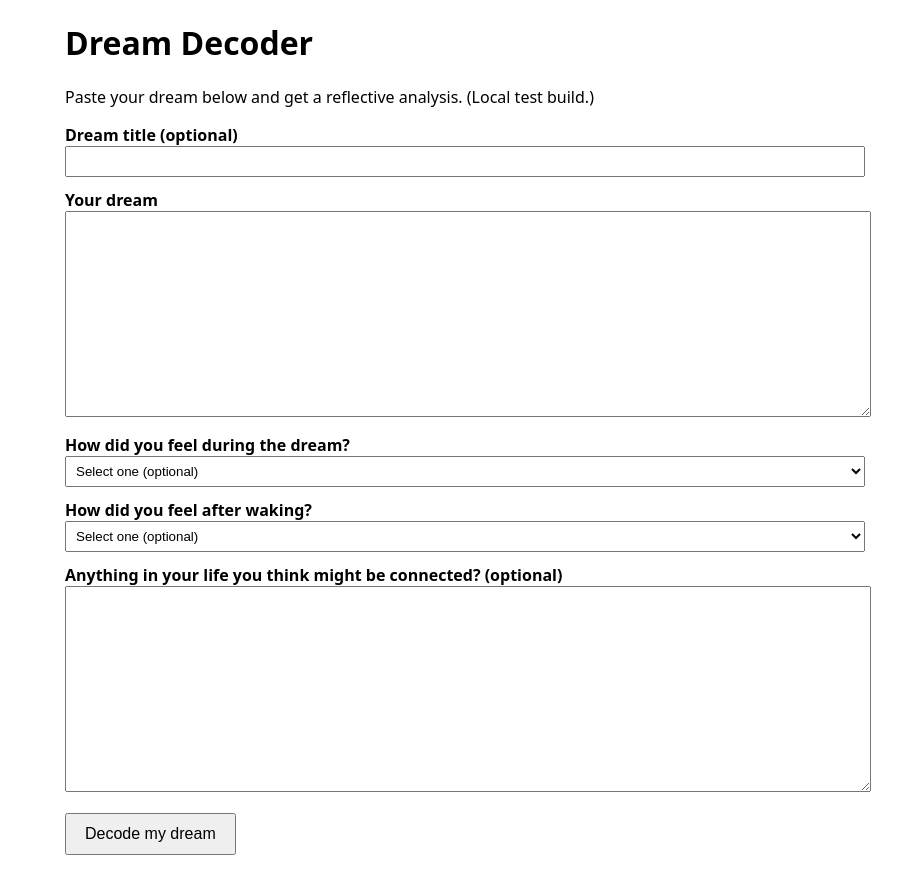
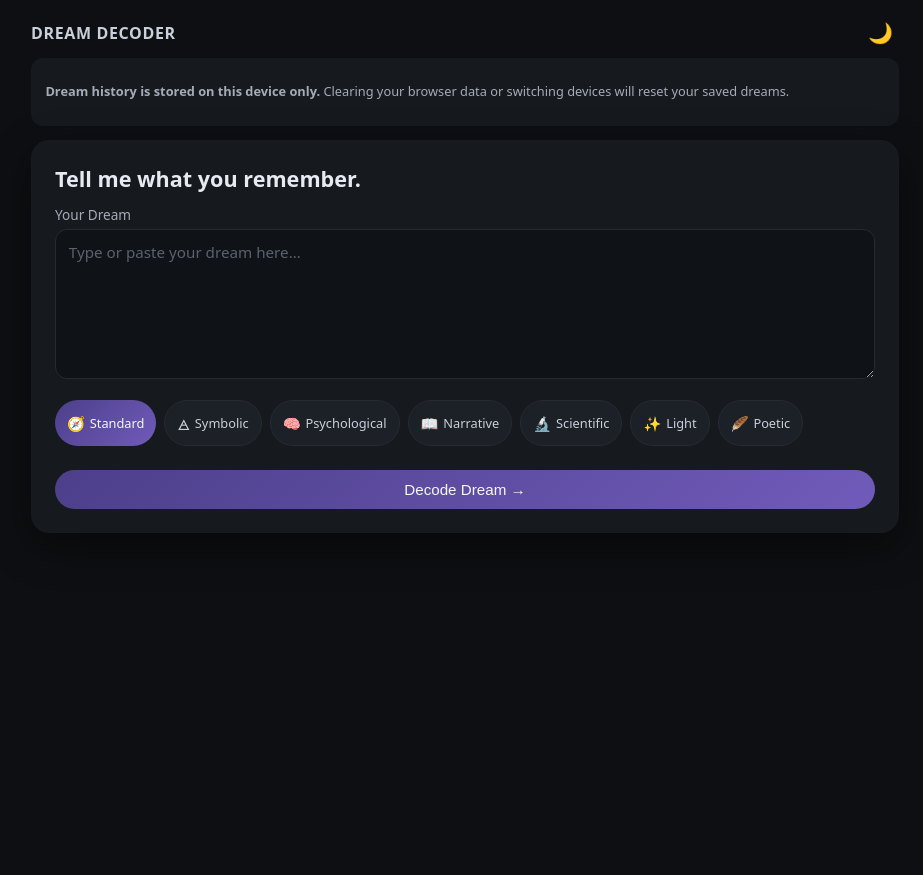
Before and after one commit to kerry-netizen/dream-decoder, a Flask app: page / in a window 1280 px wide. Shown: the whole page, without its empty margins (175-1098 px from the left). After the commit the page ends 509 px from the top, so only its background shows below. Run offline with Flask 3, Linux system fonts and the light colour scheme.

Commit message:
Updated index.html, added dark mode UI, added static assets, added mode support to app.py

```diff
--- a/app.py
+++ b/app.py
@@ -365,7 +365,14 @@
     felt_during: str = "",
     felt_after: str = "",
     life_context: str = "",
+    mode: str = "standard",
 ) -> DreamAnalysis:
+    """
+    Core dream analysis call into the OpenAI model.
+
+    `mode` is kept for future use (different interpretive lenses), and is
+    included in the payload so the model can adapt once we expand the prompt.
+    """
     detected = detect_keywords(dream_text)
     candidate_symbols = extract_candidate_symbols(dream_text)
     global_symbol_stats = compute_symbol_stats_from_logs()
@@ -378,6 +385,7 @@
         "life_context": life_context,
         "detected_keywords": detected,
         "candidate_symbols": candidate_symbols,
+        "mode": mode,
     }
 
     completion = client.chat.completions.create(
@@ -468,6 +476,7 @@
         felt_during = request.form.get("felt_during", "")
         felt_after = request.form.get("felt_after", "")
         life_context = request.form.get("life_context", "").strip()
+        mode = request.form.get("mode", "standard")
 
         analysis = analyze_dream(
             dream_text=dream_text,
@@ -475,6 +484,7 @@
             felt_during=felt_during,
             felt_after=felt_after,
             life_context=life_context,
+            mode=mode,
         )
 
         analysis_dict = {
@@ -504,6 +514,7 @@
             "reflection_prompts": analysis.reflection_prompts,
             "cautions": analysis.cautions,
             "detected_keywords": analysis.detected_keywords,
+            "mode": mode,
         }
 
         input_payload = {
@@ -512,6 +523,7 @@
             "felt_during": felt_during,
             "felt_after": felt_after,
             "life_context": life_context,
+            "mode": mode,
         }
         log_dream(input_payload, analysis_dict)
 
@@ -520,6 +532,7 @@
             title=title,
             dream_text=dream_text,
             analysis=analysis_dict,
+            mode=mode,
         )
 
     return render_template("index.html")
@@ -543,6 +556,7 @@
                 "title": inp.get("title", "(untitled)"),
                 "felt_during": inp.get("felt_during", ""),
                 "felt_after": inp.get("felt_after", ""),
+                "mode": inp.get("mode", "standard"),
             }
         )
 
@@ -566,12 +580,14 @@
 
     title = inp.get("title", "(untitled)")
     dream_text = inp.get("dream_text", "")
+    mode = inp.get("mode", analysis.get("mode", "standard"))
 
     return render_template(
         "result.html",
         title=title,
         dream_text=dream_text,
         analysis=analysis,
+        mode=mode,
     )
 
 
--- /dev/null
+++ b/static/app.js
@@ -0,0 +1,37 @@
+// static/app.js
+
+document.addEventListener("DOMContentLoaded", () => {
+  const modeInput = document.getElementById("mode-input");
+  const chips = document.querySelectorAll(".dd-mode-chip");
+  const body = document.body;
+  const themeToggle = document.getElementById("theme-toggle");
+
+  // --- Mode chips ---
+  chips.forEach((chip) => {
+    chip.addEventListener("click", () => {
+      const mode = chip.getAttribute("data-mode");
+      if (!mode) return;
+
+      modeInput.value = mode;
+
+      chips.forEach((c) => c.classList.remove("dd-mode-chip--active"));
+      chip.classList.add("dd-mode-chip--active");
+    });
+  });
+
+  // --- Theme toggle (dark default) ---
+  const storedTheme = localStorage.getItem("dd_theme");
+  if (storedTheme === "light") {
+    body.classList.remove("dd-dark");
+    themeToggle.textContent = "☀️";
+  } else {
+    body.classList.add("dd-dark");
+    themeToggle.textContent = "🌙";
+  }
+
+  themeToggle.addEventListener("click", () => {
+    const isDark = body.classList.toggle("dd-dark");
+    localStorage.setItem("dd_theme", isDark ? "dark" : "light");
+    themeToggle.textContent = isDark ? "🌙" : "☀️";
+  });
+});
--- /dev/null
+++ b/static/styles.css
@@ -0,0 +1,216 @@
+/* Reset-ish */
+*,
+*::before,
+*::after {
+  box-sizing: border-box;
+}
+
+body.dd-body {
+  margin: 0;
+  font-family: system-ui, -apple-system, BlinkMacSystemFont, "SF Pro Text",
+    "Segoe UI", sans-serif;
+}
+
+/* Dark theme base */
+.dd-dark {
+  background: #0d0f12;
+  color: #e7eaf0;
+}
+
+/* App layout */
+.dd-app {
+  max-width: 900px;
+  margin: 0 auto;
+  padding: 1.25rem 1rem 3rem;
+}
+
+/* Header */
+.dd-header {
+  display: flex;
+  align-items: center;
+  justify-content: space-between;
+  margin-bottom: 0.75rem;
+}
+
+.dd-logo {
+  font-weight: 600;
+  letter-spacing: 0.04em;
+  font-size: 1rem;
+  text-transform: uppercase;
+  color: #c8d0db;
+}
+
+.dd-icon-button {
+  border: none;
+  background: transparent;
+  color: #c8d0db;
+  font-size: 1.25rem;
+  cursor: pointer;
+}
+
+/* Notice */
+.dd-notice {
+  font-size: 0.8rem;
+  color: #a5acb8;
+  background: #16191e;
+  border-radius: 12px;
+  padding: 0.75rem 0.9rem;
+  line-height: 1.4;
+  margin-bottom: 0.9rem;
+}
+
+/* Main */
+.dd-main {
+  display: flex;
+  flex-direction: column;
+  gap: 1.25rem;
+}
+
+/* Cards */
+.dd-input-card,
+.dd-result-card {
+  background: #16191e;
+  border-radius: 18px;
+  padding: 1.25rem 1rem;
+  box-shadow: 0 14px 40px rgba(0, 0, 0, 0.45);
+}
+
+/* Typography */
+.dd-title {
+  font-size: 1.2rem;
+  margin: 0 0 0.75rem;
+  color: #e7eaf0;
+}
+
+.dd-label {
+  display: block;
+  font-size: 0.85rem;
+  margin-bottom: 0.35rem;
+  color: #a5acb8;
+}
+
+/* Textarea */
+#dream-text {
+  width: 100%;
+  border-radius: 12px;
+  border: 1px solid #262a33;
+  background: #0f1216;
+  color: #e7eaf0;
+  padding: 0.75rem 0.8rem;
+  font-family: inherit;
+  font-size: 0.95rem;
+  resize: vertical;
+  min-height: 150px;
+}
+
+#dream-text::placeholder {
+  color: #5a6270;
+}
+
+/* Mode bar */
+.dd-mode-bar {
+  display: flex;
+  overflow-x: auto;
+  gap: 0.5rem;
+  padding: 0.75rem 0 0.25rem;
+  margin: 0.25rem 0 0.75rem;
+  scrollbar-width: thin;
+}
+
+.dd-mode-bar::-webkit-scrollbar {
+  height: 4px;
+}
+
+.dd-mode-bar::-webkit-scrollbar-thumb {
+  background: #262a33;
+  border-radius: 999px;
+}
+
+.dd-mode-chip {
+  display: inline-flex;
+  align-items: center;
+  gap: 0.3rem;
+  padding: 0.45rem 0.75rem;
+  border-radius: 999px;
+  border: 1px solid #262a33;
+  background: #1c2027;
+  font-size: 0.8rem;
+  color: #c8d0db;
+  white-space: nowrap;
+  cursor: pointer;
+  flex-shrink: 0;
+  min-height: 44px; /* thumb-friendly */
+}
+
+.dd-mode-chip--active {
+  border: none;
+  background: linear-gradient(135deg, #4d3f8a, #705bba);
+  color: #f5f7fb;
+}
+
+.dd-chip-icon {
+  font-size: 0.9rem;
+}
+
+/* Primary button */
+.dd-primary-button {
+  margin-top: 0.5rem;
+  width: 100%;
+  padding: 0.7rem 1rem;
+  border-radius: 999px;
+  border: none;
+  font-size: 0.95rem;
+  font-weight: 500;
+  background: linear-gradient(135deg, #4d3f8a, #705bba);
+  color: #f5f7fb;
+  cursor: pointer;
+}
+
+/* Result */
+.dd-result-header {
+  margin-bottom: 0.5rem;
+}
+
+.dd-result-title {
+  font-size: 0.95rem;
+  color: #c8d0db;
+  text-transform: uppercase;
+  letter-spacing: 0.08em;
+}
+
+.dd-dream-details {
+  margin: 0.35rem 0 0.75rem;
+  background: #12151a;
+  border-radius: 12px;
+  padding: 0.5rem 0.75rem;
+}
+
+.dd-dream-details > summary {
+  cursor: pointer;
+  font-size: 0.85rem;
+  color: #c8d0db;
+}
+
+.dd-dream-details p {
+  margin-top: 0.35rem;
+  font-size: 0.85rem;
+  color: #a5acb8;
+}
+
+.dd-result-body {
+  font-size: 0.95rem;
+  line-height: 1.6;
+  color: #e7eaf0;
+}
+
+/* Responsive */
+@media (min-width: 768px) {
+  .dd-input-card,
+  .dd-result-card {
+    padding: 1.5rem 1.5rem;
+  }
+
+  .dd-title {
+    font-size: 1.35rem;
+  }
+}
--- a/templates/index.html
+++ b/templates/index.html
@@ -1,52 +1,102 @@
-<!doctype html>
-<html>
+<!DOCTYPE html>
+<html lang="en">
 <head>
-  <meta charset="utf-8">
-  <title>Dream Decoder – Local</title>
-  <style>
-    body { font-family: system-ui, sans-serif; max-width: 800px; margin: 20px auto; }
-    textarea { width: 100%; min-height: 200px; }
-    label { display: block; margin-top: 12px; font-weight: 600; }
-    select, input[type="text"] { width: 100%; padding: 6px; box-sizing: border-box; }
-    button { margin-top: 16px; padding: 10px 18px; font-size: 16px; cursor: pointer; }
-  </style>
+  <meta charset="UTF-8" />
+  <title>Dream Decoder</title>
+  <meta name="viewport" content="width=device-width, initial-scale=1" />
+
+  <link rel="stylesheet" href="{{ url_for('static', filename='styles.css') }}">
 </head>
-<body>
-  <h1>Dream Decoder</h1>
-  <p>Paste your dream below and get a reflective analysis. (Local test build.)</p>
 
-  <form method="post">
-    <label>Dream title (optional)</label>
-    <input type="text" name="dream_title" />
+<body class="dd-body dd-dark">
 
-    <label>Your dream</label>
-    <textarea name="dream_text" maxlength="4000" required></textarea>
+  <div class="dd-app">
 
-    <label>How did you feel during the dream?</label>
-    <select name="felt_during">
-      <option value="">Select one (optional)</option>
-      <option>anxious</option>
-      <option>afraid</option>
-      <option>confused</option>
-      <option>curious</option>
-      <option>excited</option>
-      <option>peaceful</option>
-    </select>
+    <!-- Top bar -->
+    <header class="dd-header">
+      <div class="dd-logo">Dream Decoder</div>
+      <button id="theme-toggle" class="dd-icon-button" aria-label="Toggle theme">
+        🌙
+      </button>
+    </header>
 
-    <label>How did you feel after waking?</label>
-    <select name="felt_after">
-      <option value="">Select one (optional)</option>
-      <option>relieved</option>
-      <option>still anxious</option>
-      <option>sad</option>
-      <option>curious</option>
-      <option>refreshed</option>
-    </select>
+    <!-- Device history notice -->
+    <section class="dd-notice">
+      <p>
+        <strong>Dream history is stored on this device only.</strong>
+        Clearing your browser data or switching devices will reset your saved dreams.
+      </p>
+    </section>
 
-    <label>Anything in your life you think might be connected? (optional)</label>
-    <textarea name="life_context" maxlength="1000"></textarea>
+    <!-- Main Input Card -->
+    <main class="dd-main">
+      <section class="dd-input-card">
+        <h1 class="dd-title">Tell me what you remember.</h1>
 
-    <button type="submit">Decode my dream</button>
-  </form>
+        <!-- *************** IMPORTANT: THIS IS THE FIX *************** -->
+        <form id="dream-form" method="POST" action="{{ url_for('index') }}">
+        <!-- ********************************************************* -->
+
+          <!-- Dream Text -->
+          <label for="dream-text" class="dd-label">Your Dream</label>
+          <textarea id="dream-text" name="dream_text" rows="6" required
+            placeholder="Type or paste your dream here…"></textarea>
+
+          <!-- Hidden mode input -->
+          <input type="hidden" id="mode-input" name="mode" value="standard" />
+
+          <!-- Mode Chips -->
+          <div class="dd-mode-bar">
+
+            <div class="dd-mode-chip dd-mode-chip--active" data-mode="standard">
+              <span class="dd-chip-icon">🧭</span>
+              <span>Standard</span>
+            </div>
+
+            <div class="dd-mode-chip" data-mode="symbolic">
+              <span class="dd-chip-icon">🜁</span>
+              <span>Symbolic</span>
+            </div>
+
+            <div class="dd-mode-chip" data-mode="psychological">
+              <span class="dd-chip-icon">🧠</span>
+              <span>Psychological</span>
+            </div>
+
+            <div class="dd-mode-chip" data-mode="narrative">
+              <span class="dd-chip-icon">📖</span>
+              <span>Narrative</span>
+            </div>
+
+            <div class="dd-mode-chip" data-mode="scientific">
+              <span class="dd-chip-icon">🔬</span>
+              <span>Scientific</span>
+            </div>
+
+            <div class="dd-mode-chip" data-mode="light">
+              <span class="dd-chip-icon">✨</span>
+              <span>Light</span>
+            </div>
+
+            <div class="dd-mode-chip" data-mode="poetic">
+              <span class="dd-chip-icon">🪶</span>
+              <span>Poetic</span>
+            </div>
+
+          </div>
+
+          <!-- Submit -->
+          <button type="submit" class="dd-primary-button">
+            Decode Dream →
+          </button>
+
+        </form>
+      </section>
+    </main>
+
+  </div>
+
+  <script src="{{ url_for('static', filename='app.js') }}"></script>
+
 </body>
 </html>
```
